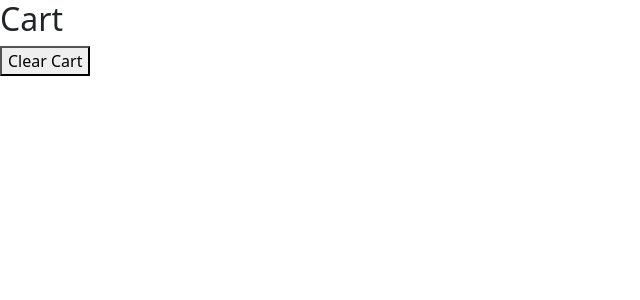
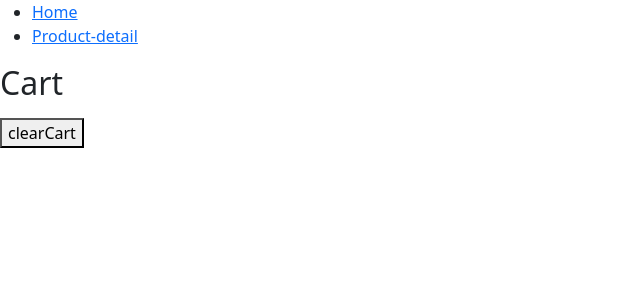
Before and after one commit to ArpanBatra01/Productapp, a React (Create React App) app: page /cart in a window 1280 px wide. Shown: the top 300 px of the page, without its empty margins (0-640 px from the left). Built offline with nearby package versions, Linux system fonts and the light colour scheme.

Commit message:
changes in cart

```diff
--- a/src/App.js
+++ b/src/App.js
@@ -5,10 +5,12 @@ import Login from "./pages/user-login";
 
 import FavouriteProductCount from "./pages/favourite-product-count";
 
+
 import ProductDetail from "./pages/product-detail";
 import FavouriteProductPage from "./pages/favourite-product-page";
+import Home from "./pages/home";
 import Cart from "./pages/cart";
-import Home from "./pages/home";
+
 
 
 import "bootstrap/dist/css/bootstrap.min.css";
--- a/src/pages/cart.js
+++ b/src/pages/cart.js
@@ -4,8 +4,7 @@ import ProductSearch from "./product-detail";
 
 function Cart() {
   const [product, setProduct] = useState("");
-  const [cart, setCart] = useState("");
-
+  const [cart, setCart] = useState([]);
 
   const clearCart = () => {
     setCart([]);
@@ -19,12 +18,30 @@ function Cart() {
     }
   }, []);
 
+
+
+
   return (
     <>
       <div>
+        <ul>
+          <li><a href="/Home">Home</a></li>
+          <li><a href="/Product-detail">Product-detail</a></li>
+        </ul>
         <h2>Cart</h2>
+        <ul>
+        {cart.map(item => (
+          <li key={item.id}>
+            {item.name} - ${item.price}
+            {item.image}
 
-        <button onClick={clearCart}>Clear Cart</button>
+          </li>
+        ))}
+      </ul>
+
+
+        <button onClick={clearCart}>clearCart</button>
+
       </div>
     </>
   );
--- a/src/pages/product-detail.js
+++ b/src/pages/product-detail.js
@@ -104,6 +104,10 @@ function ProductSearch() {
 
   const [searchResult, setSearchResult] = useState("");
 
+  const navigate=useNavigate();
+
+
+
 
 
   const handleSearch = () => {
@@ -118,6 +122,7 @@ function ProductSearch() {
 
   const handleAddToCart=()=>{
     let strArray = location.pathname.split("/");
+    navigate('/cart')
 
 
     let pid = strArray[2];
@@ -172,11 +177,9 @@ function ProductSearch() {
       <div>Price:{searchResult?.price}</div>
       <div>Description:{searchResult?.description}</div>
       <div>features:{searchResult?.features}</div>
-      <div>
-        <img src={searchResult?.image}></img>
-      </div>
+      <div><img src={searchResult?.image}></img></div>
 
-      <button  type="button" onClick={handleAddToCart}  className="cart" >addToCart</button>
+      <button  type="button" onClick={handleAddToCart}  className="cart"> addToCart</button>
 
 
     </>
```
